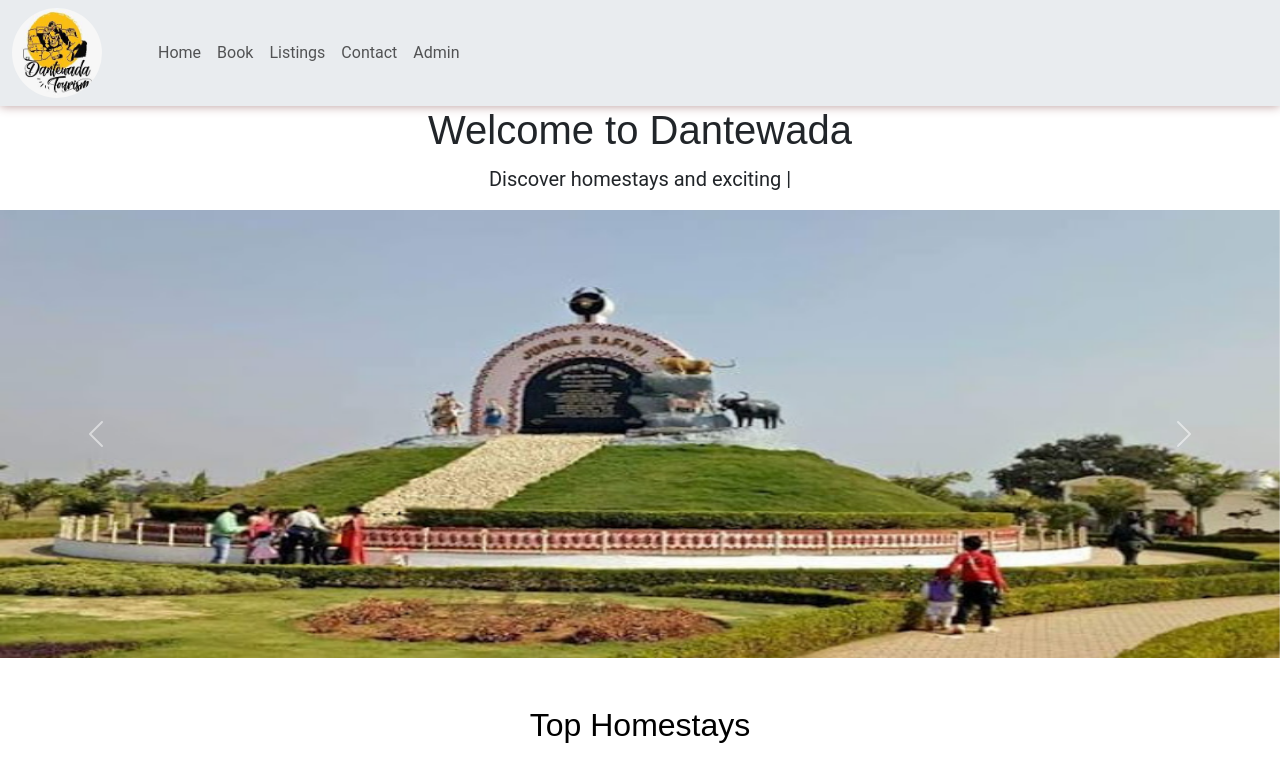
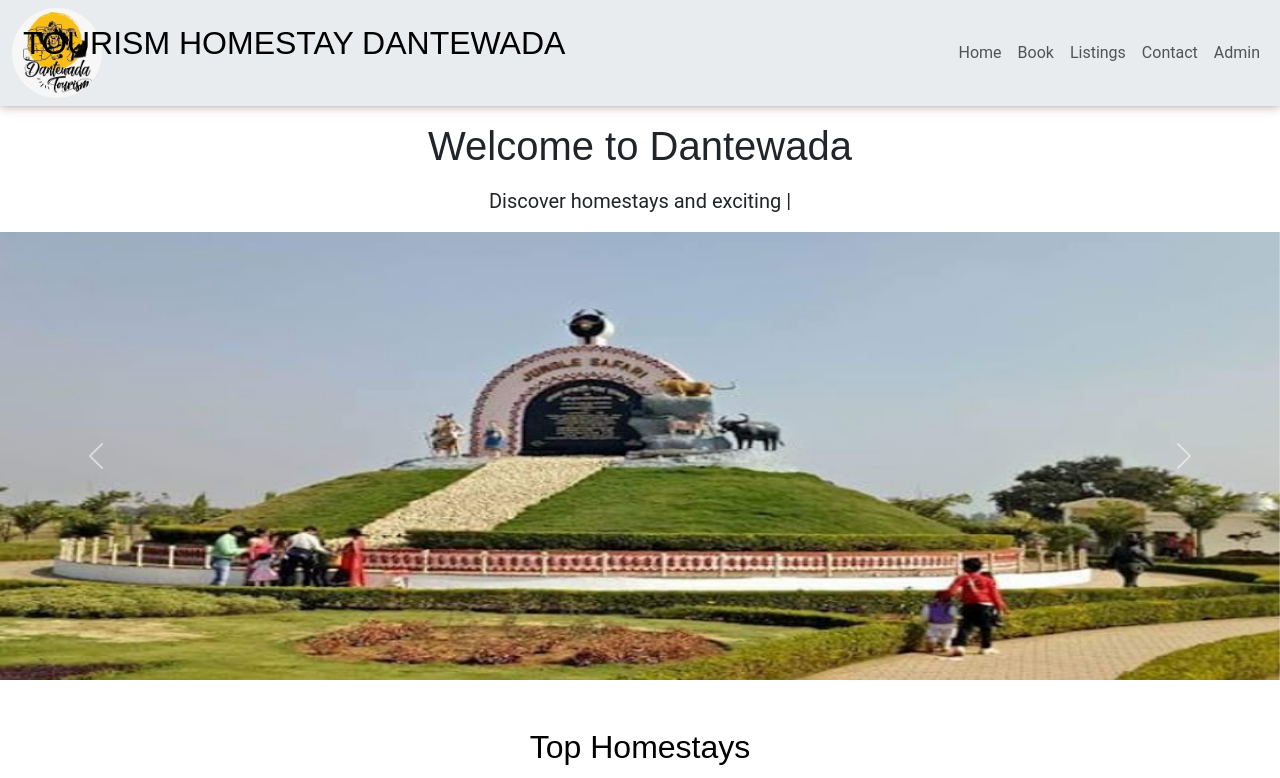
Before and after one commit to sAchinStar/HomeStay-Dantewada, a React (Create React App) app: page / in a window 1280 px wide. Shown: the top 778 px of the page. Built offline with nearby package versions, Linux system fonts and the light colour scheme; grey boxes are pictures that could not be loaded.

Commit message:
feat:heading

```diff
--- a/src/Components/HomePage.js
+++ b/src/Components/HomePage.js
@@ -43,7 +43,7 @@ const HomePage = () => {
   <div>
     <header className="container text-center">
     {/* <h3> <span id="typed-element" className="comfort-comment" style={{ whiteSpace: 'pre-line' }}></span> </h3> */}
-    <h1><span id="typed-welcome"></span> </h1>
+    <h1 className="my-3"><span id="typed-welcome"></span> </h1>
     <p style={{ fontSize: '20px', marginTop: '10px' }}>
     <span id="typed-discover" >  </span>
     </p>
--- a/src/Components/Navbar.js
+++ b/src/Components/Navbar.js
@@ -10,6 +10,7 @@ function Navbar() {
                 {/* <Link className="navbar-brand" to="/"> */}
                 <img src={logo} alt="logo" className="nav_logo" />
                 {/* </Link> */}
+                <h2 className="container" style={{marginLeft:"-370px",marginRight:"46px"}} >TOURISM HOMESTAY DANTEWADA</h2>
                 <button className="navbar-toggler" type="button" data-bs-toggle="collapse" data-bs-target="#navbarSupportedContent" aria-controls="navbarSupportedContent" aria-expanded="false" aria-label="Toggle navigation">
                     <span className="navbar-toggler-icon"></span>
                 </button>
```
